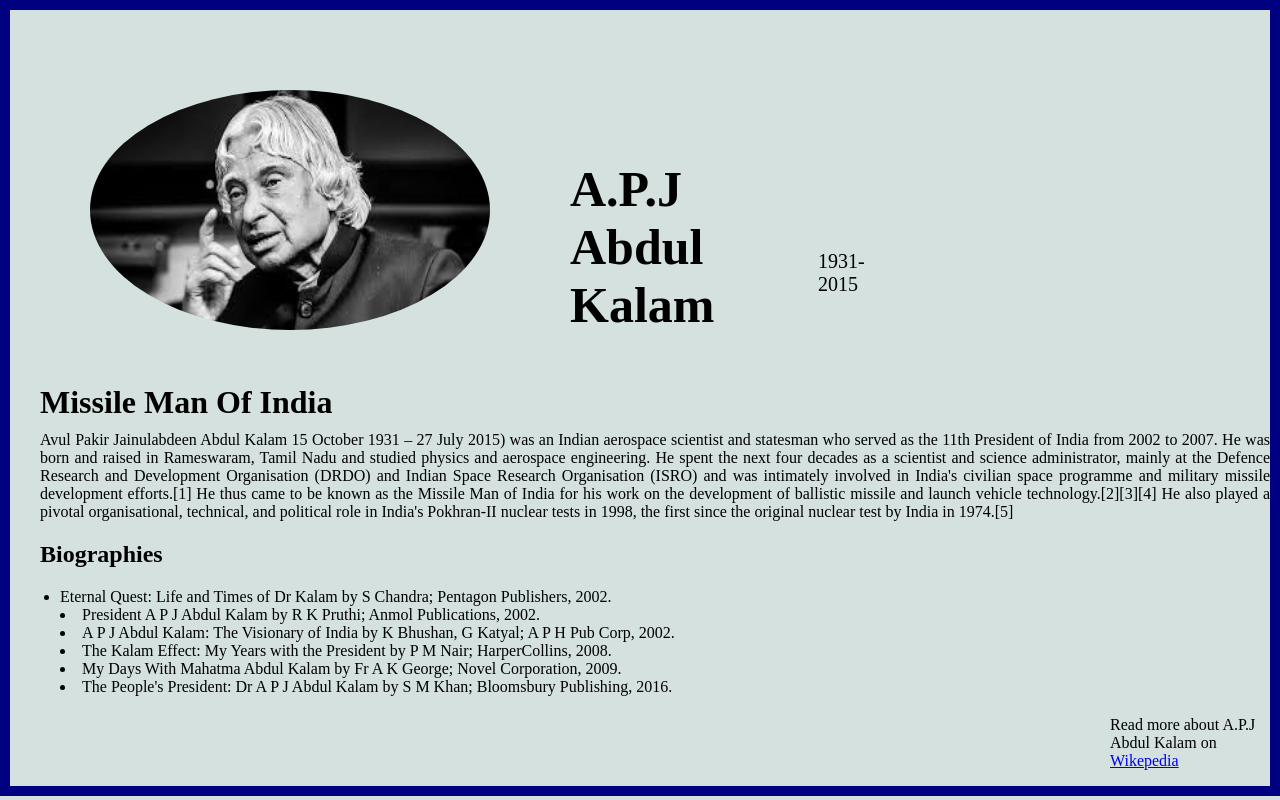
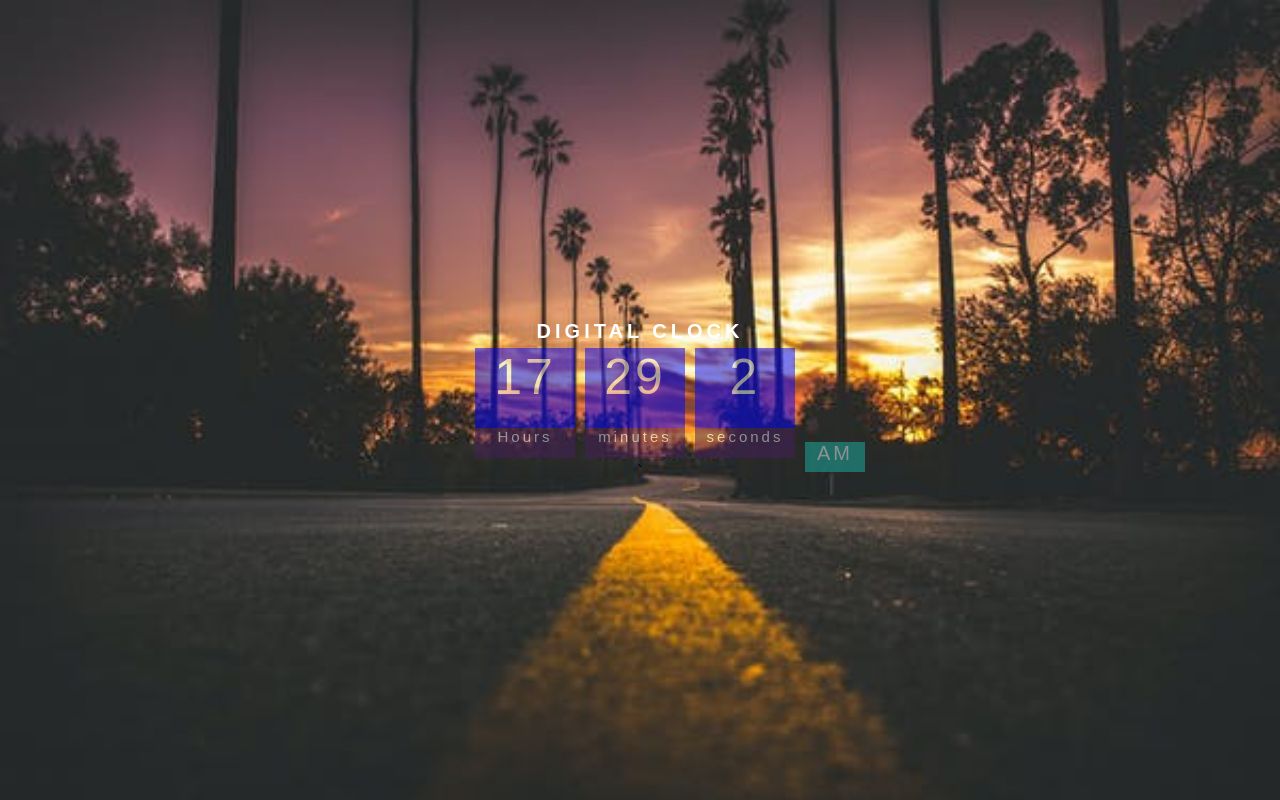
Before and after one commit to jagyansenisamantaray/projects, a plain HTML site: page index.html in a window 1280 px wide. Drawn offline with Linux system fonts and the light colour scheme.

Commit message:
DIGITAL CLOCK

```diff
--- a/index.html
+++ b/index.html
@@ -4,32 +4,30 @@
     <meta charset="UTF-8">
     <meta http-equiv="X-UA-Compatible" content="IE=edge">
     <meta name="viewport" content="width=device-width, initial-scale=1.0">
-    <title>Tribute To A.P.J AbdulKalam</title>
-    <link rel="stylesheet" href="style.css" class="css">
+    <title>Digital Clock</title>
+    <link rel="stylesheet" href="style.css">
+
 </head>
 <body>
-    <div class="container1">
-         <img src="images.jfif" alt="" class="apj">
-         <h1 class="name">A.P.J Abdul Kalam</h1>
-         <p class="year">1931-2015</p>
+    <h2>Digital Clock</h2>
+    <div class="clock">
+    <div>
+        <span id="hour">00</span>
+        <span class="text">Hours</span>
     </div>
-    <div class="container2">
-          <h1 class="missile">Missile Man Of India</h1>
-          <p class="about">Avul Pakir Jainulabdeen Abdul Kalam 15 October 1931 – 27 July 2015) was an Indian aerospace scientist and statesman who served as the 11th President of India from 2002 to 2007. He was born and raised in Rameswaram, Tamil Nadu and studied physics and aerospace engineering. He spent the next four decades as a scientist and science administrator, mainly at the Defence Research and Development Organisation (DRDO) and Indian Space Research Organisation (ISRO) and was intimately involved in India's civilian space programme and military missile development efforts.[1] He thus came to be known as the Missile Man of India for his work on the development of ballistic missile and launch vehicle technology.[2][3][4] He also played a pivotal organisational, technical, and political role in India's Pokhran-II nuclear tests in 1998, the first since the original nuclear test by India in 1974.[5]</p>
+    <div>
+        <span id="minute">00</span>
+        <span class="text">minutes</span>
     </div>
-    <div class="container3">
-        <h2 class="bio">Biographies</h2>
-        <div class="list">
-         <ul>
-            <li >Eternal Quest: Life and Times of Dr Kalam by S Chandra; Pentagon Publishers, 2002.</ul>
-            <li>President A P J Abdul Kalam by R K Pruthi; Anmol Publications, 2002.</ul>
-            <li>A P J Abdul Kalam: The Visionary of India by K Bhushan, G Katyal; A P H Pub Corp, 2002.</ul>
-            <li>The Kalam Effect: My Years with the President by P M Nair; HarperCollins, 2008.</ul>
-            <li>My Days With Mahatma Abdul Kalam by Fr A K George; Novel Corporation, 2009.</ul>
-            <li>The People's President: Dr A P J Abdul Kalam by S M Khan; Bloomsbury Publishing, 2016.</ul>
-         </ul>
-        </div>
-        <p class="link">Read more about A.P.J Abdul Kalam on <a href="https://www.wikipedia.org/">Wikepedia</a></p>
+    <div>
+        <span id="second">00</span>
+        <span class="text">seconds</span>
     </div>
+    <div>
+        <span id="ampm">AM</span>
+
+    </div>
+</div>
+<script src="index.js"></script>`
 </body>
 </html>
--- /dev/null
+++ b/index.js
@@ -0,0 +1,24 @@
+const hourE1=document.getElementById("hour");
+const minuteE1=document.getElementById("minute");
+const secondE1=document.getElementById("second");
+const ampmE1=document.getElementById("ampm");
+function digitalClock(){
+    let h=new Date().getHours();
+    let m= new Date().getMinutes();
+    let s=new Date().getSeconds();
+    var ampm="AM"
+    if(h>12)
+    {
+
+        ampm="PM";
+    }
+    hourE1.innerText= h;
+    minuteE1.innerText= m;
+    secondE1.innerText= s;
+    ampmE1,(innertext=ampm);
+    setTimeout(()=>{
+       digitalClock();
+
+    },1000)
+}
+digitalClock();
--- a/style.css
+++ b/style.css
@@ -1,56 +1,62 @@
-*{
-    margin: 0;
-    padding: 0;
+*{margin: 0;
+padding: 0;
 }
 body{
-    border: 10px solid navy;
-    height: 97vh;
-    /* overflow: hidden; */
-    background-color: rgb(212 225 222);
+    margin: 0;
+    background-image: url(img1.jpeg);
+    background-repeat: none;
+    height: 100vh;
+    background-size: cover;
+    position: relative;
+    display:flex;
+    flex-direction:column;
+    justify-content: center;
+    align-items: center;
+    font-family: sans-serif;
 }
-.container1{
+h2{
+    text-align: center;
+    text-transform: uppercase;
+    letter-spacing: 4px;
+    font-size: 20px;
+    color: white;
+}
+body .clock{
     display: flex;
-
-    justify-content: space-between;
-}
-.container1 h1{
-    margin-top: 150px;
-    margin-left: 10vh;
-    font-size: 50px;
 
 
 }
-.container1 img{
-    margin-left: 10vh;
-    margin-top: 10vh;
-    border-radius: 50%;
-    height: 30vh;
-    width: 400px;
+.clock div{
+    margin: 5px;
+
+    color: aliceblue;
 }
-.container1 p{
-    margin-top: 30vh;
-    margin-right: 400px;
-    font-size: 20px;
+.clock div span{
+    display: flex;
+    width: 100px;
+    height: 80px;
+    background-color: blue;
+    opacity: .5;
+    letter-spacing: 3px;
+    font-size: 50px;
+    justify-content: center;
+    text-align: center;
+
 }
-.container2 h1{
-    margin-top: 50px;
-    margin-left: 30px;
+.clock div .text{
+   height: 30px;
+   font-size: 15px;
+   justify-content: center;
+   text-align: center;
+   background-color: rgb(71, 31, 94);
+
 }
-.container2 p{
-    margin-top: 10px;
-    margin-left: 30px;
-    text-align: justify;
-}
-.container3 h2{
-    margin-top: 20px;
-    margin-left: 30px;
-}
-.container3 .list{
-    margin-top: 20px;
-    margin-left: 50px;
-    text-align: justify;
-}
-.container3 p{
-    margin-top: 20px;
-    margin-left: 1100px;
-}
+.clock div #ampm{
+      width: 60px;
+      height: 30px;
+      font-size: 20px;
+      bottom: 41vh;
+      position: absolute;
+
+      background-color: rgb(28, 178, 166);
+    }
```
Also changed, not shown: img1.jpeg (added).
